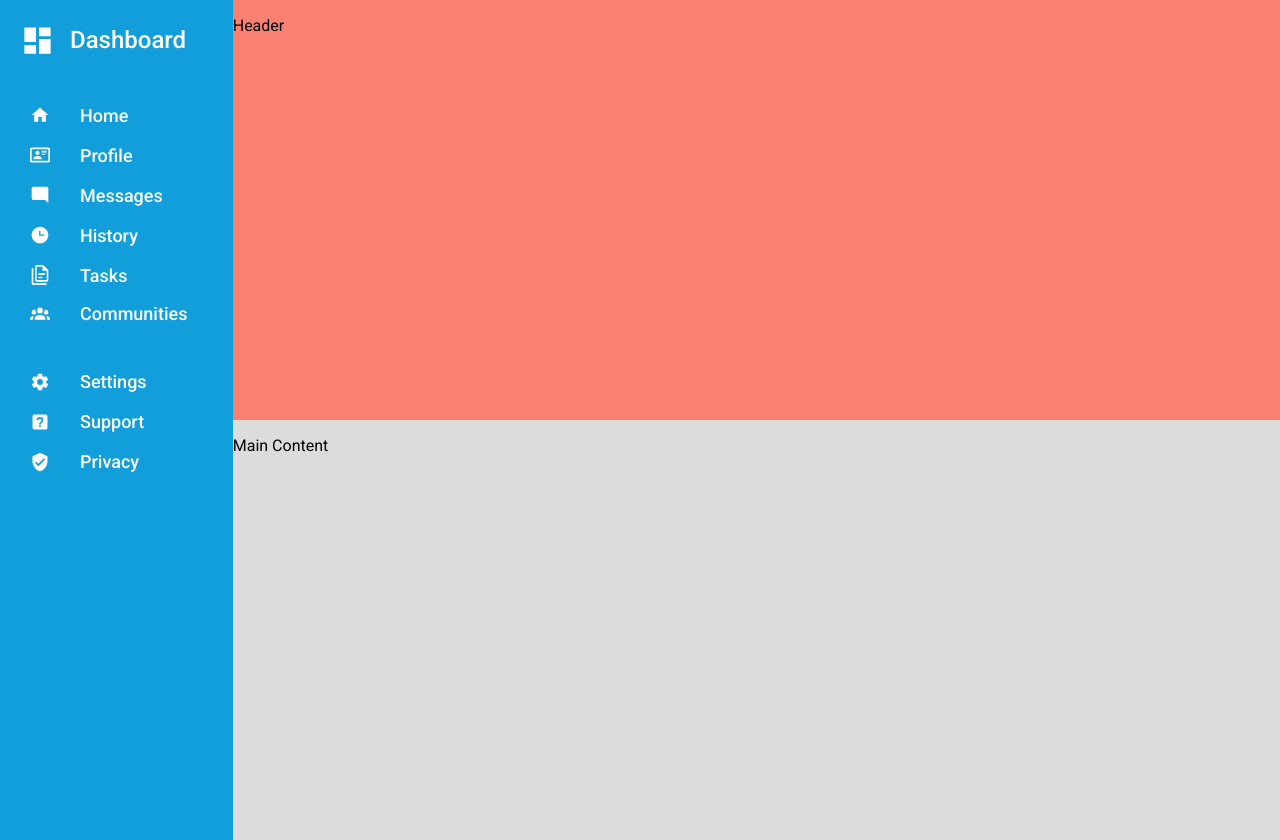
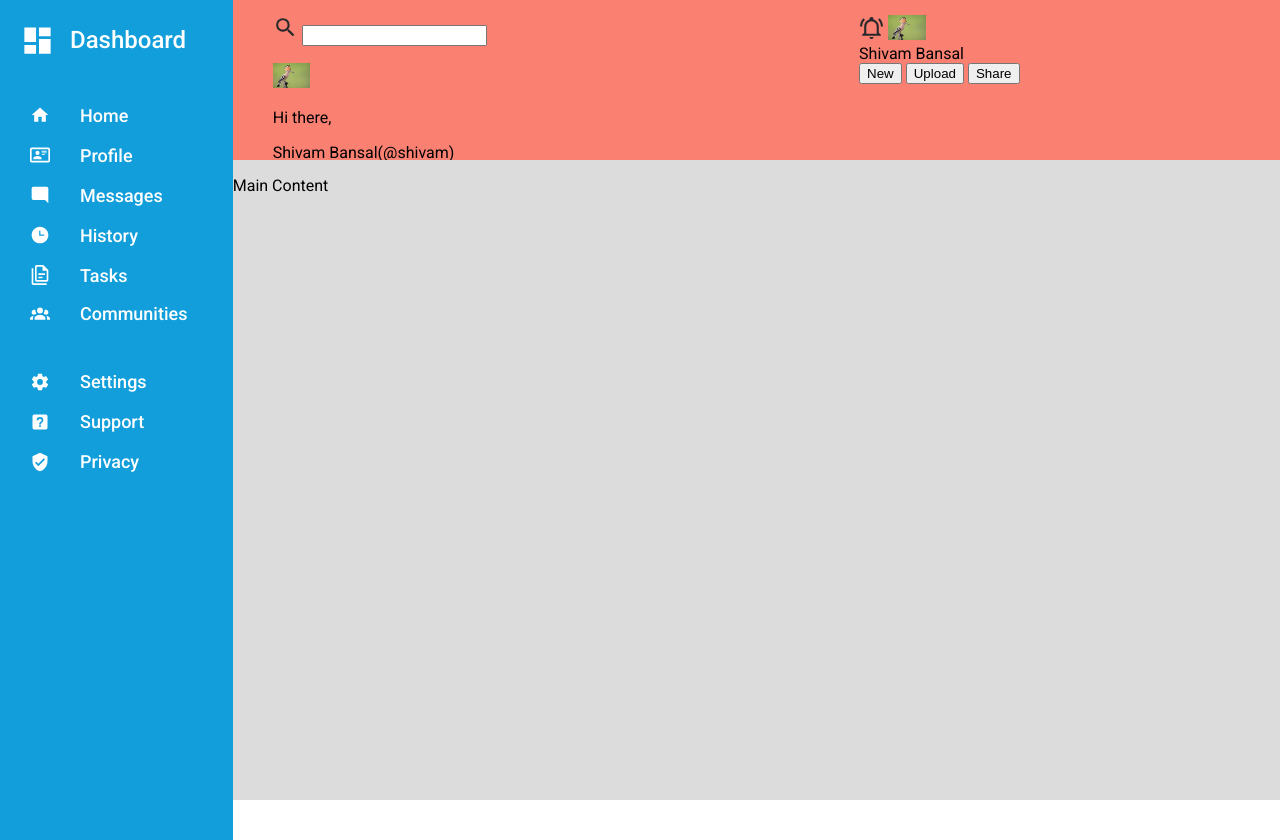
Before and after one commit to shivam-bansal1/Admin-dashboard, a plain HTML site: page index.html in a window 1280 px wide. Drawn offline with Linux system fonts and the light colour scheme.

Commit message:
Create header structure

```diff
--- a/index.html
+++ b/index.html
@@ -9,9 +9,6 @@
 </head>
 <body>
     <div class="container">
-        <div class="header">
-            <p>Header</p>
-        </div>
 
         <div class="sidebar">
             <div class="dashboard">
@@ -62,8 +59,32 @@
             </div>
         </div>
 
-        <div class="main">
-            <p>Main Content</p>
+        <div class="right-container">
+            <div class="header">
+                <div class="header-section search-bar-container">
+                    <img src="./images/header/magnify.svg" alt="Search">
+                    <input type="text">
+                </div>
+                <div class="header-section profile-links">
+                    <img src="./images/header/bell.svg" alt="Notification" class="notification">
+                    <img src="./images/header/profile-picture.jpeg" alt="Profile Picture" class="profile-picture">
+                    <div class="username">Shivam Bansal</div>
+                </div>
+                <div class="header-section user-details">
+                    <img src="./images/header/profile-picture.jpeg" alt="Profile Picture" class="profile-picture">
+                    <p>Hi there,</p>
+                    <div class="username">Shivam Bansal(@shivam)</div>
+                </div>
+                <div class="header-section">
+                    <button class="new">New</button>
+                    <button class="upload">Upload</button>
+                    <button class="share">Share</button>
+                </div>
+            </div>
+
+            <div class="main">
+                <p>Main Content</p>
+            </div>
         </div>
     </div>
 </body>
--- a/style.css
+++ b/style.css
@@ -15,26 +15,26 @@ body {
     grid-template-columns: 1fr 4.5fr;
 }
 
-.header {
-    background-color: salmon;
-}
-
-.sidebar {
-    background-color: var(--blue-background);
-    grid-column: 1 / 2;
-    grid-row: 1 / 3;
-    height: 100vh;
-}
-
 .main {
     background-color: gainsboro;
 }
 
+.right-container {
+    height: 100vh;
+    display: grid;
+    grid-template-rows: minmax(120px, 1fr) 4fr;
+}
 
-/* Sidebar */
+/* SIDEBAR */
+
 .sidebar{
     color: white;
     padding: 20px;
+    background-color: var(--blue-background);
+    height: 100vh;
+
+    grid-column: 1 / 2;
+    grid-row: 1 / 3;
 
     display: grid;
     grid-template-rows: 40px 1fr 2fr;
@@ -71,3 +71,21 @@ body {
         height: 35px;
     }
 }
+
+
+/* HEADER */
+
+.header {
+    background-color: salmon;
+    padding: 15px 30px 10px 40px;
+
+    display: grid;
+    grid-template-columns: 1.5fr 1fr;
+    grid-template-rows: 1fr 1fr;
+}
+
+.search-bar-container img,
+.profile-links img,
+.user-details img{
+    height: 25px;
+}
```
Also changed, not shown: images/header/bell.svg (added), images/header/magnify.svg (added), images/header/profile-picture.jpeg (added).
